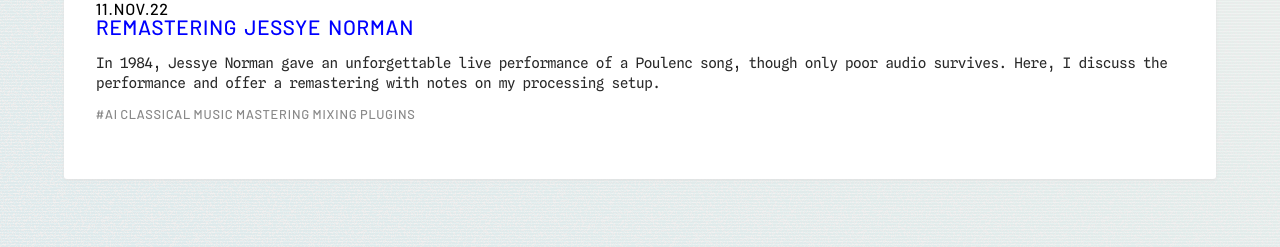
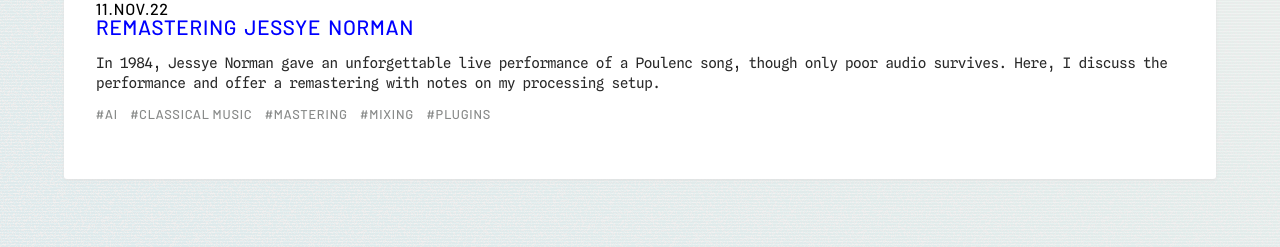
Before and after one commit to callumhackett/callumhackett.github.io, a Jekyll site: the page built from studio_notes.md, in a window 1280 px wide. Shown: the part 873-1120 px from the top of the page. Built offline with Jekyll 4.4.1, drawn with Linux system fonts in a browser that asks for light colours.

Commit message:
fixed post indexing

```diff
--- a/_includes/date_formatter.html
+++ b/_includes/date_formatter.html
@@ -1,4 +1,2 @@
-{%- capture date -%}
-{{ include.date }}
-{%- endcapture -%}
+{%- assign date = include.date -%}
 {{ date | date: "%d.%b.%y" }}
--- a/_includes/post_index.html
+++ b/_includes/post_index.html
@@ -1,6 +1,6 @@
 <div id="post-index">
     {%- for post in site.posts -%}
-    {%- assign tags = post.tags | join: " " -%}
+    {%- assign tags = post.tags | join: ", " -%}
     {% include post_index_entry.html date=post.date title=post.title url=post.url image=post.image description=post.description tags=tags %}
     {%- endfor -%}
 </div>
--- a/_includes/post_index_entry.html
+++ b/_includes/post_index_entry.html
@@ -1,9 +1,5 @@
-{%- capture date -%}
-{{ include.date }}
-{%- endcapture -%}
-{%- capture tags -%}
-{{ include.tags }}
-{%- endcapture -%}
+{%- assign date = include.date -%}
+{%- assign tags = include.tags | split: ", " -%}
 <div class="post-index-entry">
     <a href="{{ include.url }}"><img src="{{ include.image }}"/></a>
     <div class="post-index-entry-date">{% include date_formatter.html date=date %}</div>
@@ -11,7 +7,7 @@
     <p>{{ include.description | smartify }}</p>
 </div>
 <div class="post-index-entry-tags post-tags">
-    {%- for tag in tags | split: " " -%}
+    {%- for tag in tags -%}
     {% include tag_formatter.html tag=tag %}&#32;
     {%- endfor -%}
 </div>
--- a/_includes/tag_formatter.html
+++ b/_includes/tag_formatter.html
@@ -1,4 +1,2 @@
-{%- capture tag -%}
-{{ include.tag }}
-{%- endcapture -%}
+{%- assign tag = include.tag -%}
 <span class="post-tag">#{{ tag | replace: "-", " " | smartify }}</span>
--- a/assets/css/page.css
+++ b/assets/css/page.css
@@ -24,13 +24,6 @@
         grid-column: 1;
         grid-row: 1;
         padding: 1.5em 0 0 0;
-    }
-    .post-tags-full-screen {
-        padding-top: var(--grid-gap-size);
-    }
-    .post-tags-small-screen {
-        display: none !important;
-        font-size: 0 !important;
     }
 }
 @media screen and (max-width: 1365px) {
@@ -66,13 +59,13 @@
     text-align: left !important;
 }
 .post-index-entry-tags {
-    color: #888;
+    color: rgb(136, 138, 137);
     font-size: 0.8em;
     line-height: var(--title-line-height);
     padding-bottom: var(--body-padding);
 }
-#post-index .post-tag {
-    padding-right: 5px;
+.post-tag {
+    padding-right: 10px !important;
 }
 .post-index-entry:last-child {
     padding-bottom: 0 !important;
--- a/assets/css/variables.css
+++ b/assets/css/variables.css
@@ -4,9 +4,10 @@
     --body-background: #fff;
     --title-color: #000;
     --title-weight: normal;
-    --title-shadow: 0 1px 2px rgba(0,0,0,0.1);
+    --title-shadow: 0 1px 2px rgba(0,0,0,0.15);
     --body-color: #282828;
     --link-color: rgb(0, 0, 255);
+    --studio-color: rgb(0, 70, 155);
     --shadow-light: rgb(225, 225, 225);
     --shadow-dark: rgb(185, 185, 185);
     /* Sizes */
```
